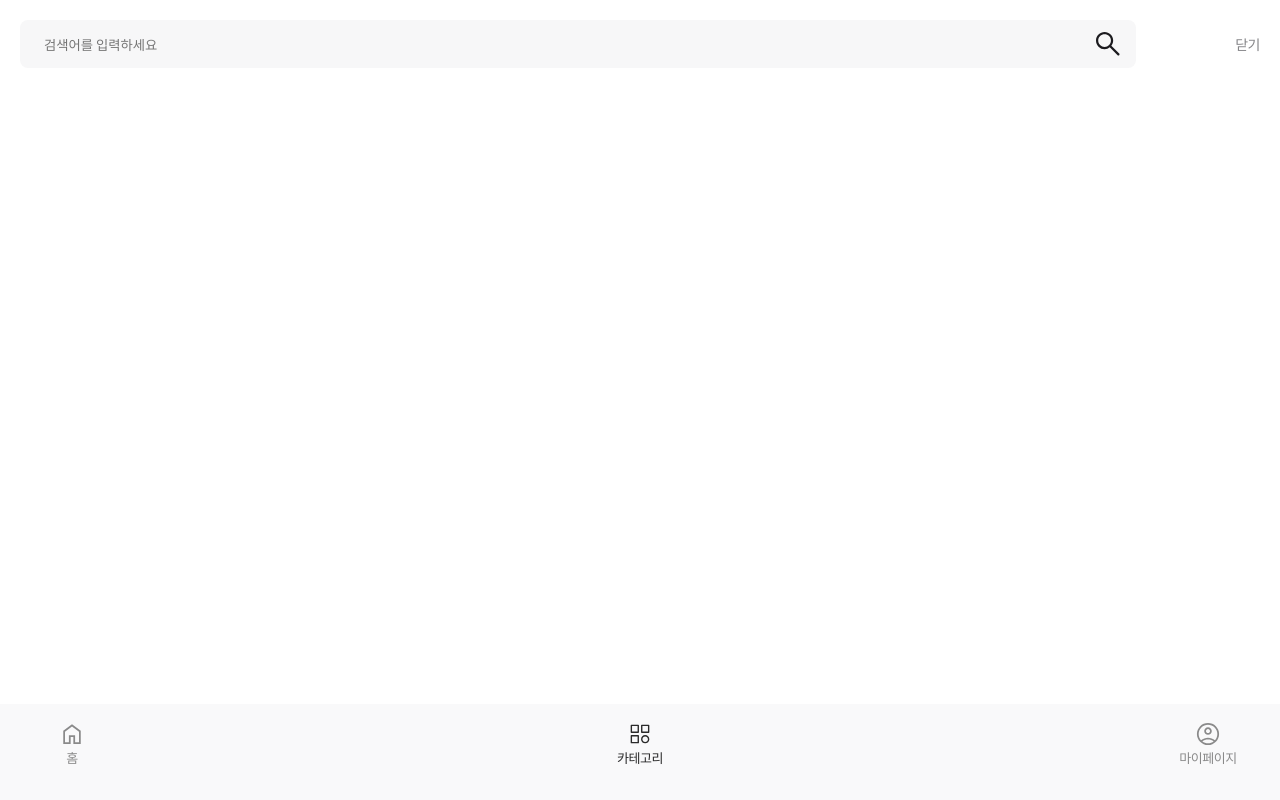
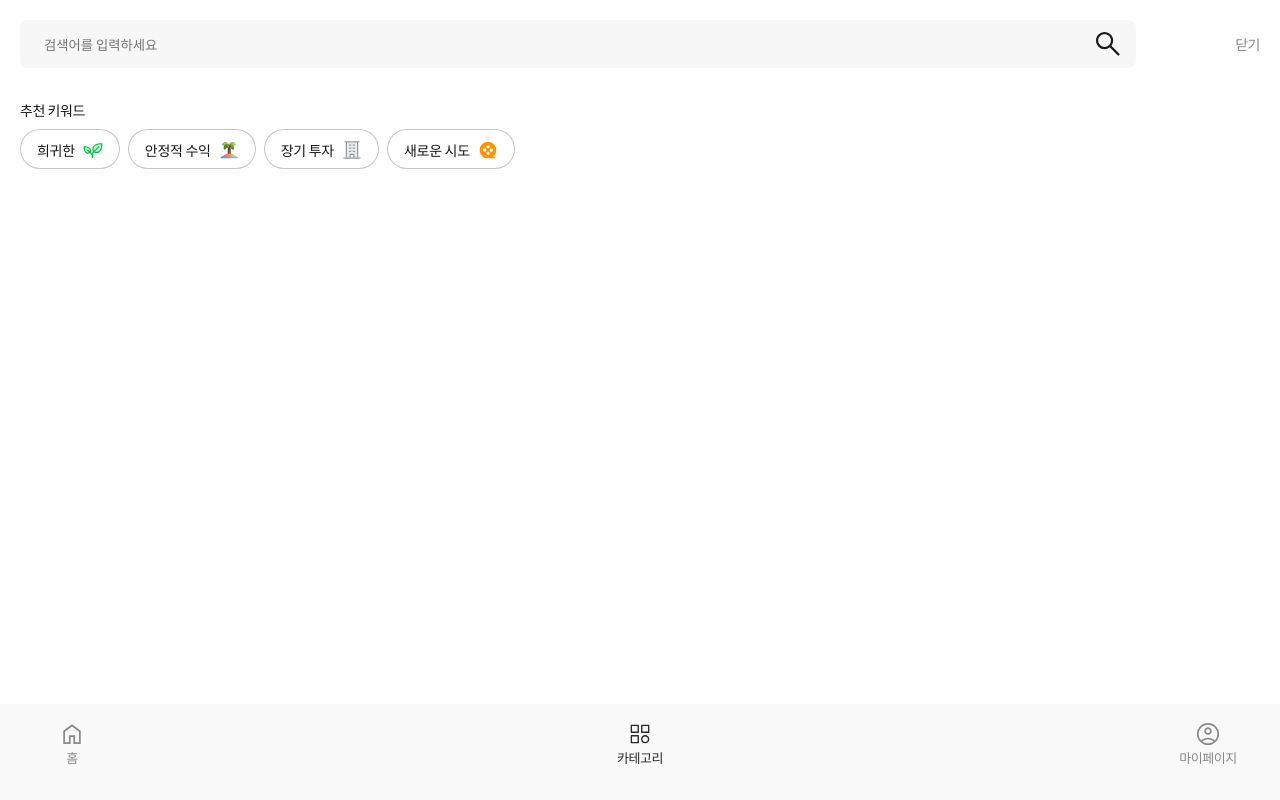
Before and after one commit to naya-h2/mini-invest, a React (Create React App) app: page /search in a window 1280 px wide. Built offline with nearby package versions, Linux system fonts and the light colour scheme.

Commit message:
✨ feat: 추천 키워드 기능 구현

```diff
--- /dev/null
+++ b/src/components/search/KeywordSection.tsx
@@ -0,0 +1,82 @@
+import icon1 from "../../assets/tag-plant.svg";
+import icon2 from "../../assets/tag-island.svg";
+import icon3 from "../../assets/tag-building.svg";
+import icon4 from "../../assets/tag-movie.svg";
+import styled from "styled-components";
+import { useNavigate } from "react-router-dom";
+import SectionLayout from "./SectionLayout";
+
+const RECOMMEND_KEYWORD = [
+  {
+    keyword: "희귀한",
+    icon: icon1,
+  },
+  {
+    keyword: "안정적 수익",
+    icon: icon2,
+  },
+  {
+    keyword: "장기 투자",
+    icon: icon3,
+  },
+  {
+    keyword: "새로운 시도",
+    icon: icon4,
+  },
+];
+
+function KeywordSection() {
+  const navigate = useNavigate();
+
+  const handleKeywordClick = (keyword: string) => {
+    navigate(`/list?keyword=${keyword}`);
+  };
+
+  return (
+    <SectionLayout title="추천 키워드">
+      <KeywordWrapper>
+        {RECOMMEND_KEYWORD.map(({ keyword, icon }) => (
+          <KeywordTag key={keyword} onClick={() => handleKeywordClick(keyword)}>
+            {keyword}
+            <Icon src={icon} />
+          </KeywordTag>
+        ))}
+      </KeywordWrapper>
+    </SectionLayout>
+  );
+}
+
+export default KeywordSection;
+
+const KeywordWrapper = styled.div`
+  display: flex;
+  gap: 8px;
+  overflow-x: scroll;
+`;
+
+const KeywordTag = styled.span`
+  padding: 10px 16px;
+  height: 40px;
+  width: fit-content;
+
+  display: flex;
+  gap: 8px;
+
+  color: #171719;
+  text-align: center;
+  font-size: 14px;
+  font-weight: 400;
+  line-height: 150%; /* 21px */
+  letter-spacing: -0.28px;
+
+  white-space: nowrap;
+
+  border-radius: 32px;
+  border: 1px solid #37383c47;
+  background: #fff;
+`;
+
+const Icon = styled.img`
+  width: 20px;
+  height: 20px;
+`;
--- /dev/null
+++ b/src/components/search/SectionLayout.tsx
@@ -0,0 +1,30 @@
+import { ReactNode } from "react";
+import styled from "styled-components";
+
+interface Props {
+  title: string;
+  children: ReactNode;
+}
+
+function SectionLayout({ title, children }: Props) {
+  return (
+    <Container>
+      {title}
+      {children}
+    </Container>
+  );
+}
+
+export default SectionLayout;
+
+const Container = styled.div`
+  display: flex;
+  flex-direction: column;
+  gap: 8px;
+
+  color: #171719;
+  font-size: 14px;
+  font-weight: 400;
+  line-height: 150%; /* 21px */
+  letter-spacing: -0.448px;
+`;
--- a/src/pages/search/SearchPage.tsx
+++ b/src/pages/search/SearchPage.tsx
@@ -1,12 +1,14 @@
 import styled from "styled-components";
 import BottomNav from "../../components/BottomNav";
 import SearchBar from "../../components/search/SearchBar";
+import KeywordSection from "../../components/search/KeywordSection";
 
 function SearchPage() {
   return (
     <>
       <Content>
         <SearchBar />
+        <KeywordSection />
       </Content>
       <BottomNav />
     </>
@@ -18,4 +20,8 @@ export default SearchPage;
 const Content = styled.div`
   margin-bottom: 96px;
   padding: 20px;
+
+  display: flex;
+  flex-direction: column;
+  gap: 32px;
 `;
```
